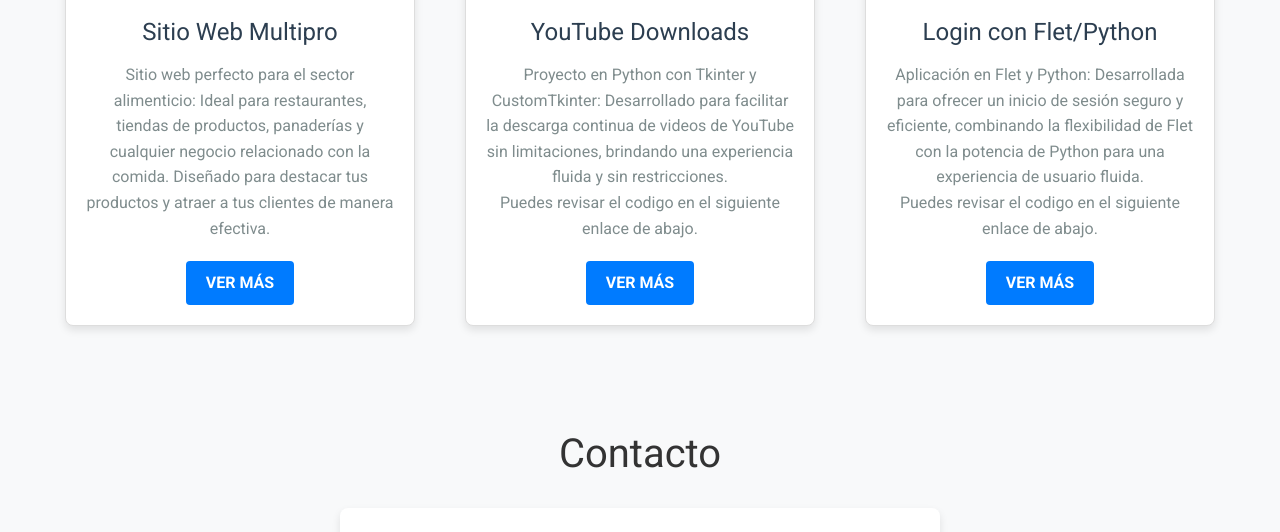
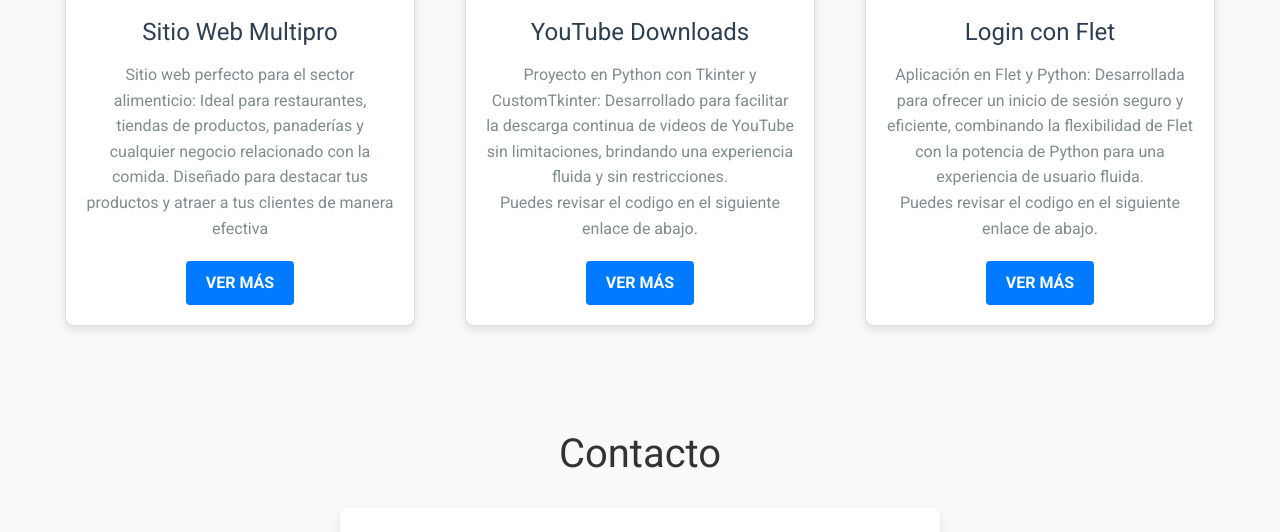
Before and after one commit to betorockers/Portfolio_Bootcamp, a plain HTML site: page index.html in a window 1280 px wide. Shown: the part 1037-1569 px from the top of the page. Drawn offline with nearby package versions, Linux system fonts and the light colour scheme.

Commit message:
actualizacion de portfolio

```diff
--- /dev/null
+++ b/assets/js/tarjetas.js
@@ -0,0 +1,43 @@
+// creamos array de objetos
+const proyectos = [
+    {
+        id: 1,
+        name: "Sitio Web Multipro",
+        img: "./assets/images/webmultipro.png",
+        txt: "Sitio web perfecto para el sector alimenticio:  Ideal para restaurantes, tiendas de productos, panaderías y cualquier negocio relacionado con la comida. Diseñado para destacar tus productos y atraer a tus clientes de manera efectiva",
+        btn: "Ver más",
+    },
+    {
+        id: 2,
+        name: "YouTube Downloads",
+        img: "./assets/images/descarga_de_youtube.png",
+        txt: "Proyecto en Python con Tkinter y CustomTkinter: Desarrollado para facilitar la descarga continua de videos de YouTube sin limitaciones, brindando una experiencia fluida y sin restricciones.<br>Puedes revisar el codigo en el siguiente enlace de abajo.",
+        btn: "Ver más",
+    },
+    {
+        id: 3,
+        name: "Login con Flet",
+        img: "./assets/images/inicio_sesion_flet.png",
+        txt: "Aplicación en Flet y Python: Desarrollada para ofrecer un inicio de sesión seguro y eficiente, combinando la flexibilidad de Flet con la potencia de Python para una experiencia de usuario fluida.<br>Puedes revisar el codigo en el siguiente enlace de abajo.",
+        btn: "Ver más",
+    },
+];
+
+// accedemos al div padre de las card
+let card = document.getElementById("tarjetas");
+
+proyectos.map((x) => {
+    card.innerHTML += `
+        <div class="col-md-4">
+            <div class="card">
+                <img src="${x.img}" class="card-img-top img-fluid" alt="${x.name}">
+                <div class="card-body">
+                    <h5 class="card-title">${x.name}</h5>
+                    <p class="card-text">${x.txt}</p>
+                    <a href="https://betorockers.github.io/WebMultipro/" class="btn btn-primary" target="_blank">${x.btn}</a>
+
+                </div>
+            </div>
+        </div>
+    `;
+})
--- a/index.html
+++ b/index.html
@@ -91,8 +91,10 @@
         <section id="projects">
             <h2>Proyectos</h2>
             <div class="container">
-                <div class="row">
-                    <div class="col-md-4">
+                <!-- <div class="row"> -->
+                <!--cards generadas con js-->
+                <div class="row row-cols-1 row-cols-md-2 g-4 h-100" id="tarjetas">
+                    <!-- <div class="col-md-4">
                         <div class="card">
                             <img src="assets/images/webmultipro.png" class="card-img-top" alt="Proyecto 1">
                             <div class="card-body">
@@ -133,10 +135,12 @@
                                 <a href="https://github.com/betorockers/Login_con_Flet-Python" class="btn btn-primary" target="_blank">Ver más</a>
                             </div>
                         </div>
-                    </div>
+                    </div> -->
                 </div>
             </div>
         </section>
+
+
 
 
         <!-- Sección de Contacto -->
@@ -177,6 +181,8 @@
     <script src="https://stackpath.bootstrapcdn.com/bootstrap/4.5.2/js/bootstrap.bundle.min.js"></script>
     <!-- Script para formulario contacto -->
     <script src="assets/js/contacto.js"></script>
+    <!-- Script para tarjetas -->
+    <script src="assets/js/tarjetas.js"></script>
 </body>
 
 </html>
```
